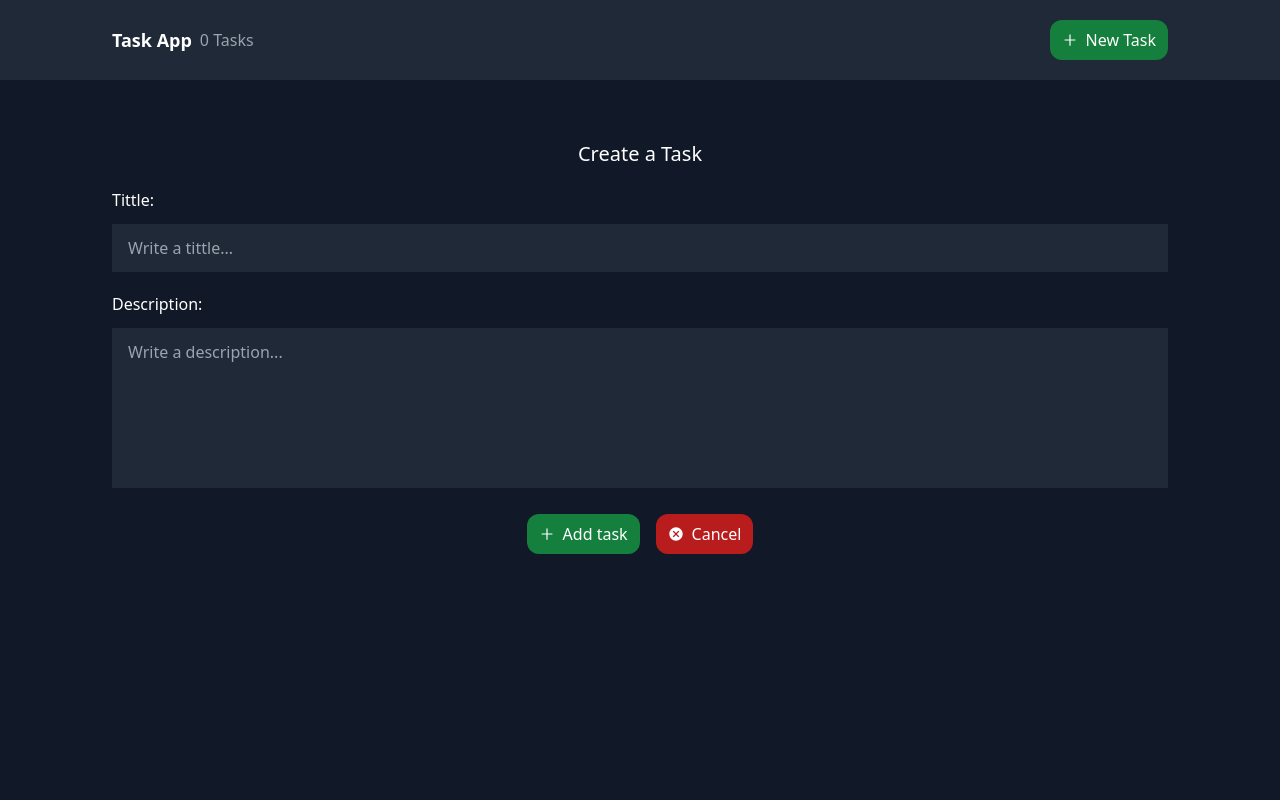
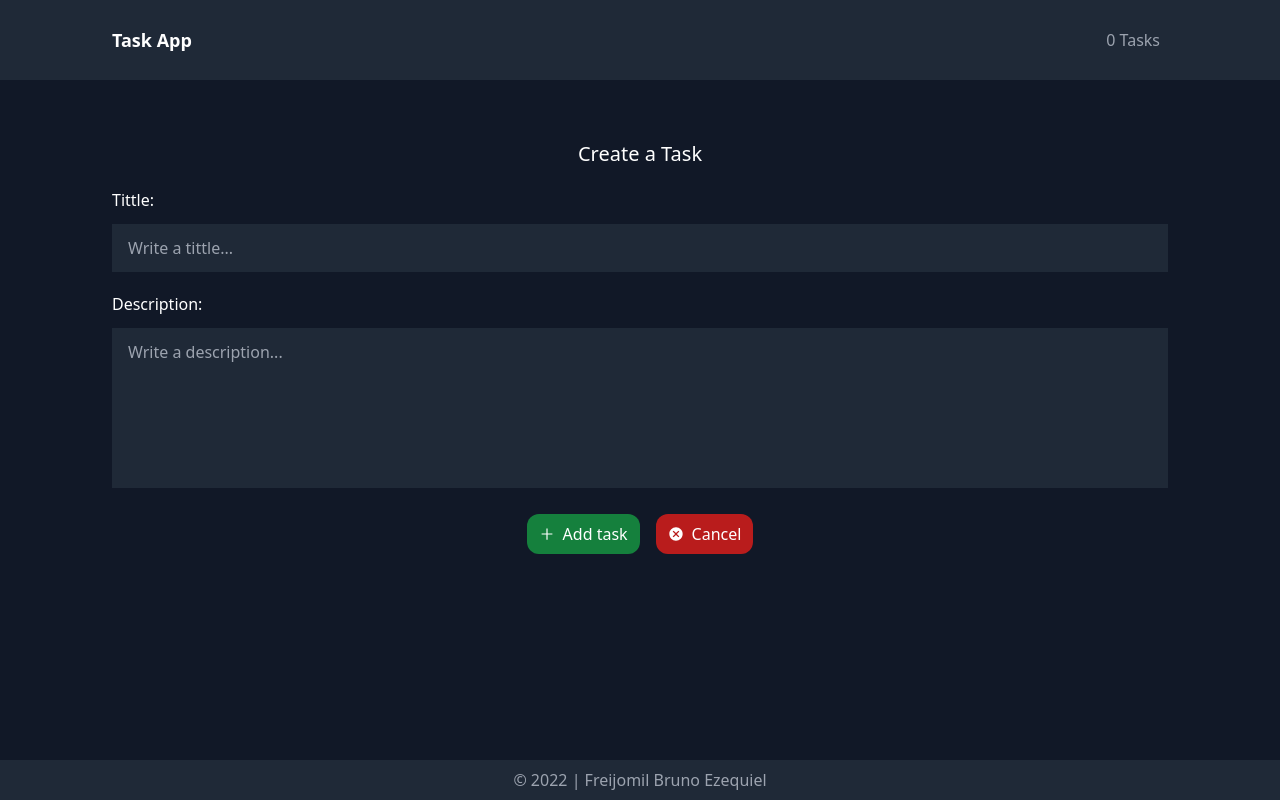
Before and after one commit to Fullimol/TaskApp-NextJS-Typescript, a Next.js app: page /new in a window 1280 px wide. Built offline with nearby package versions, Linux system fonts and the light colour scheme.

Commit message:
ADD footer

```diff
--- a/src/components/Layout.tsx
+++ b/src/components/Layout.tsx
@@ -1,50 +1,32 @@
 import Link from 'next/link';
 import { ReactNode } from 'react';
-import { useRouter } from 'next/router';
 import { useContext } from 'react'
-import { AiOutlinePlus } from "react-icons/ai";
-import { MdCancel } from 'react-icons/md'
 import { Context } from '../context/ContextProvider';
 
 interface Props {
-    show_cancel?: boolean
     children: ReactNode
 }
 
 const Layout = (props: Props) => {
-    const { show_cancel, children } = props
+    const { children } = props
     const { tasks } = useContext(Context)
-    const router = useRouter() //agrego esto para darla función al boton y que me redirija.
 
     return (
         <div className='h-screen bg-gray-900 text-white'>
-            <nav className='items-center bg-gray-800 flex px-28 py-5'>
+            <nav className='items-center bg-gray-800 flex px-28 py-5 justify-between'>
                 <Link href="/">
                     <h1 className='font-black text-lg'>Task App</h1>
                 </Link>
-
                 <span className='m-2 text-gray-400'>
                     {tasks.length} Tasks
                 </span>
-
-                <div className='flex-grow text-right'>
-                    {show_cancel ? (
-                        <button className='transition hover:scale-110 hover:bg-red-500 bg-red-700 px-3 py-2 rounded-xl inline-flex items-center' onClick={() => router.push("/")}>
-                            <MdCancel className='mr-2' />
-                            Cancel
-                        </button>
-                    ) : (
-                        <button className='transition hover:scale-110 hover:bg-green-500 bg-green-700 px-3 py-2 rounded-xl inline-flex items-center' onClick={() => router.push("/new")}>
-                            <AiOutlinePlus className='mr-2' />
-                            {"New Task"}
-                        </button>
-                    )}
-                </div>
-
             </nav>
             <main className='px-28 py-10 bg-gray-900'>
                 {children}
             </main>
+            <footer className='items-center bg-gray-800 text-gray-400 flex py-2 justify-center fixed bottom-0 w-full'>
+                <p>© 2022 | Freijomil Bruno Ezequiel</p>
+            </footer>
         </div>
     )
 }
--- a/src/pages/new.tsx
+++ b/src/pages/new.tsx
@@ -70,7 +70,6 @@ const TaskFormPage = () => {
             {query.id ? "Cancel changes" : "Cancel"}
           </button>
         </Link>
-
       </div>
     </form>
 
```
